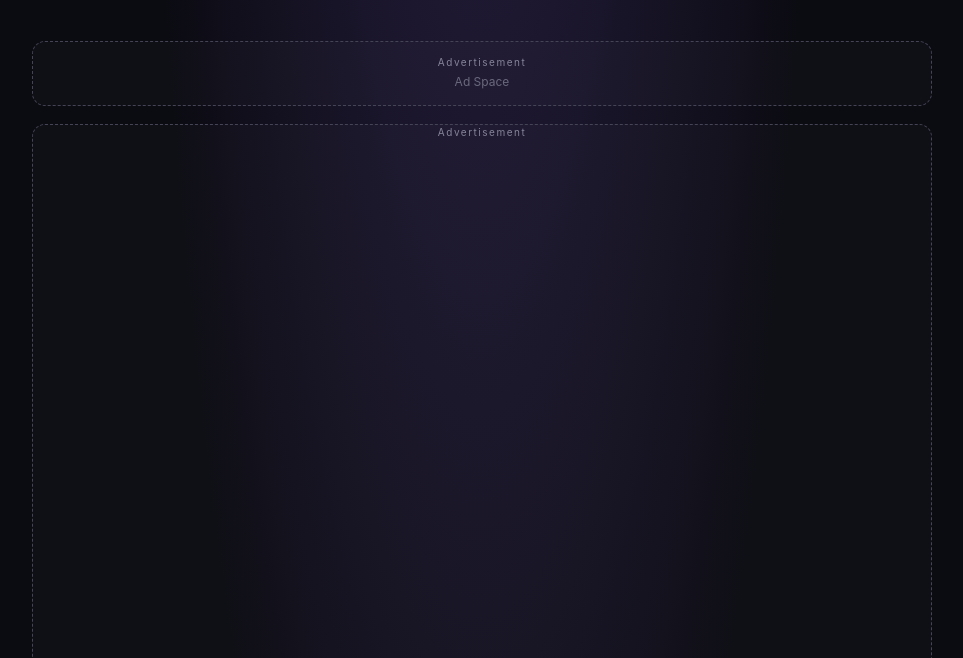
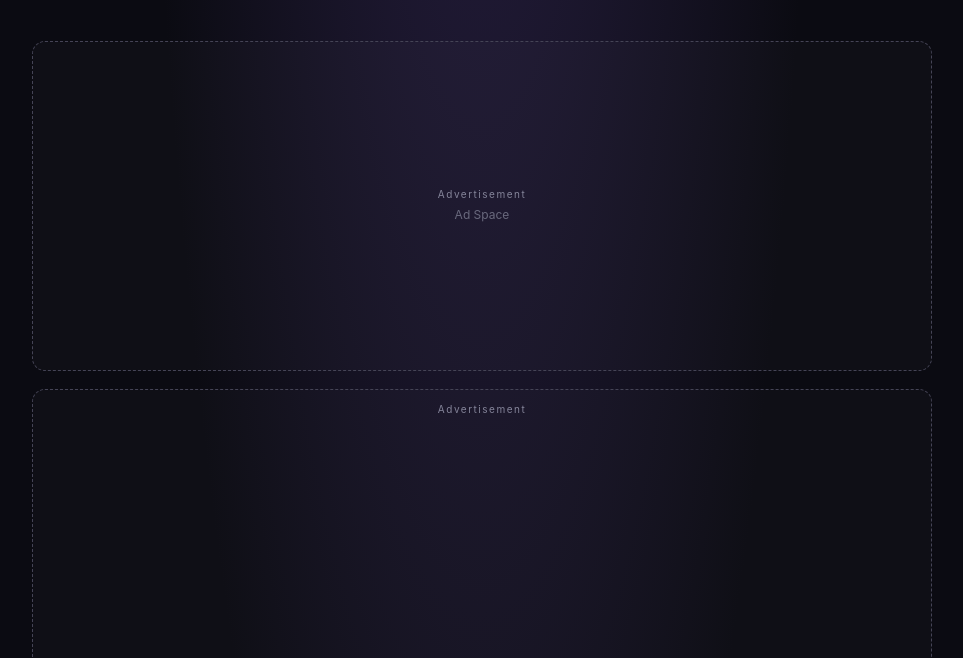
Before and after one commit to viewbadhao0-oss/Best-Image-Compressor---Free-Efficient-No-Sign-Up-Required-by-TBOLT, a plain HTML site: page index.html in a window 1280 px wide. Shown: the part 294-952 px from the top of the page, without its empty margins (158-1121 px from the left). Drawn offline with Linux system fonts and the light colour scheme.

Commit message:
Update style.css

```diff
--- a/style.css
+++ b/style.css
@@ -602,3 +602,24 @@ body {
         max-width: 100%;
     }
 }
+
+/* TOP AD - 160x300 */
+
+.ad-slot.ad-slot-top {
+    min-height: 330px;
+    padding: 12px;
+}
+
+.adsterra-banner-top {
+    width: 160px;
+    min-height: 300px;
+    margin: 12px auto;
+}
+
+/* MIDDLE AD - 160x600 */
+
+.adsterra-banner {
+    width: 160px;
+    max-width: 100%;
+    overflow: hidden;
+}
```
